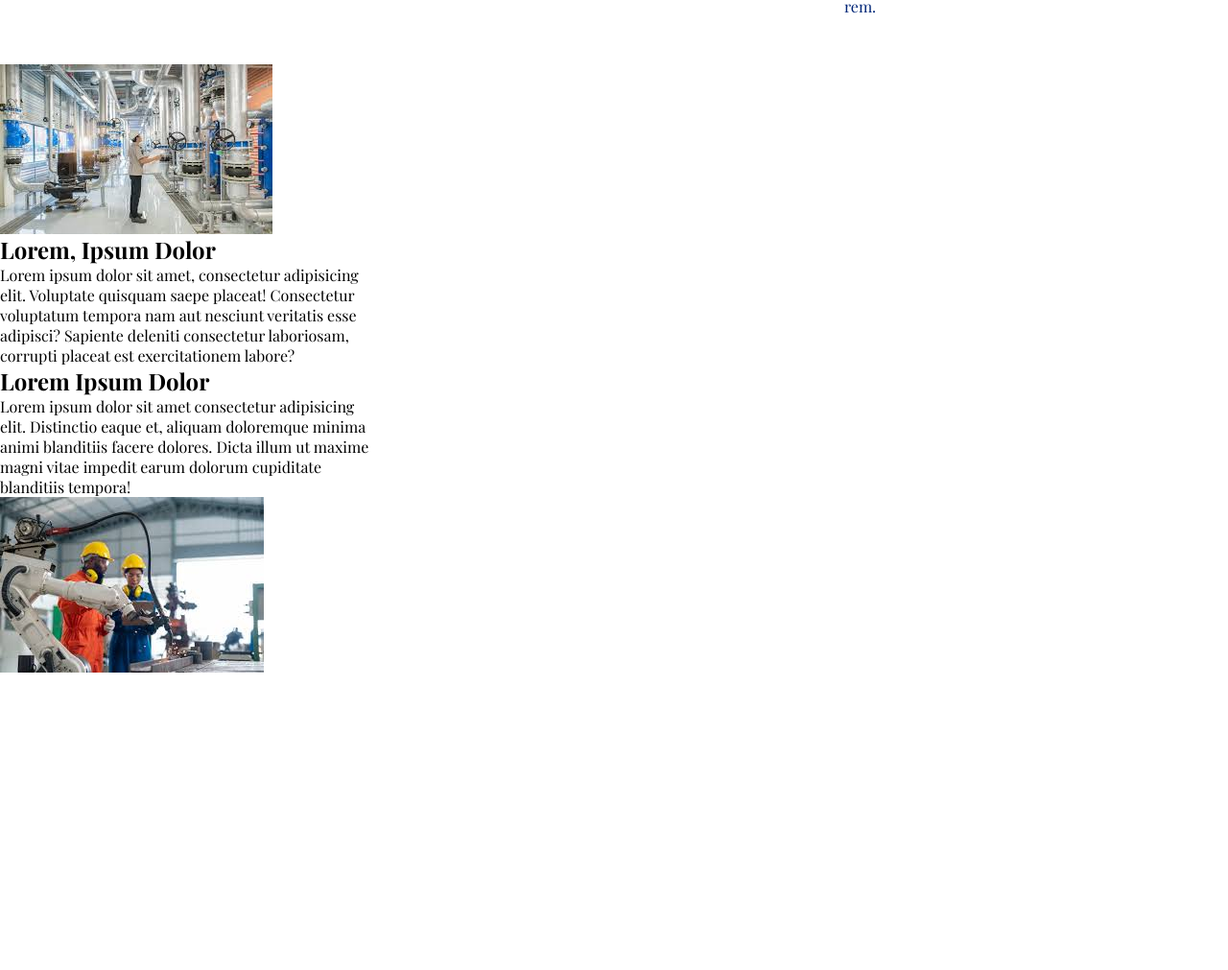
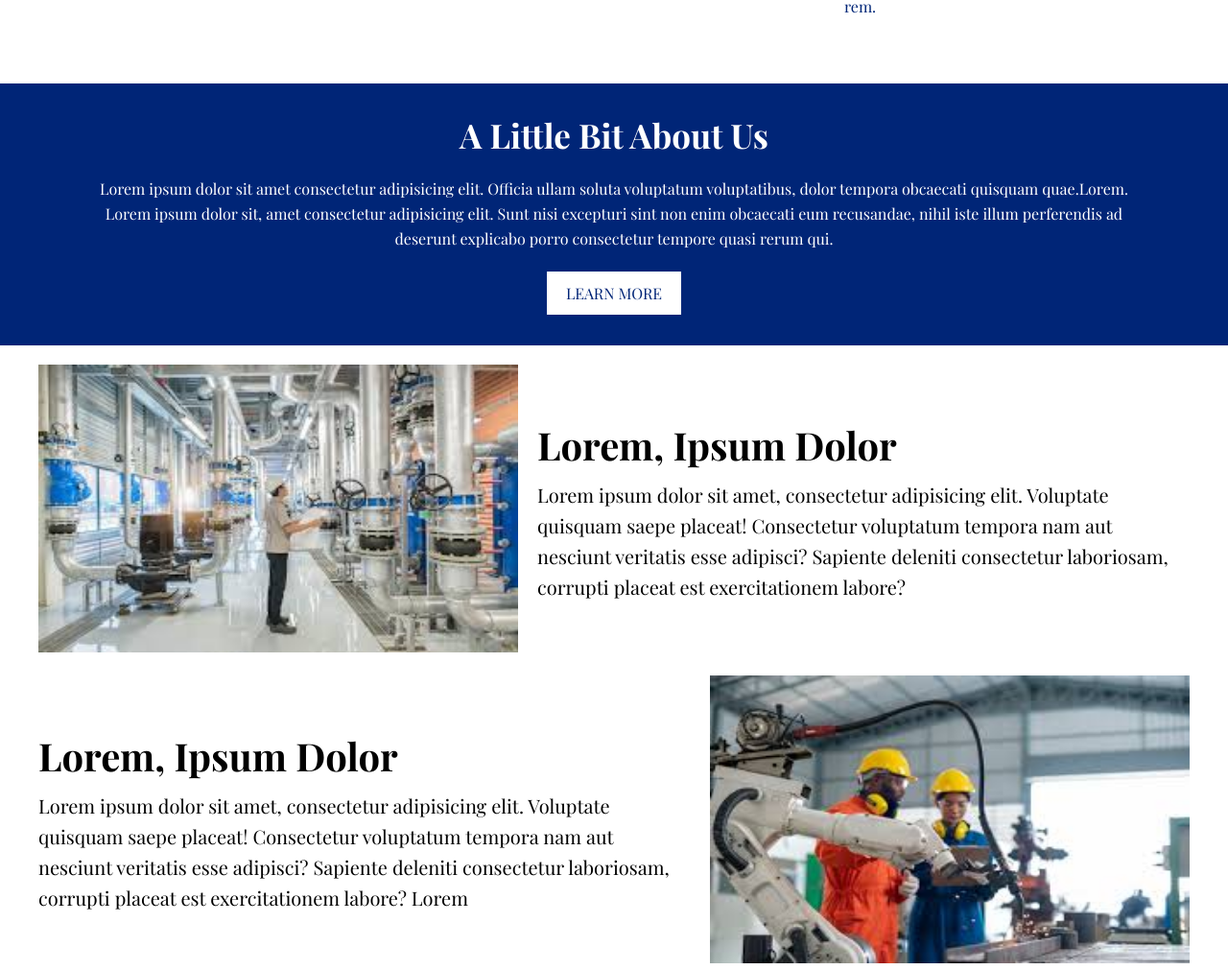
Before and after one commit to ge0107/Industrial-Jan2025, a plain HTML site: page index.html in a window 1280 px wide. Shown: the part 1027-2038 px from the top of the page at 96% size. Before the commit the page ends 1728 px from the top, so only its background shows below. Drawn offline with nearby package versions, Linux system fonts and the light colour scheme; a web font is replaced by a local one.

Commit message:
final codes

```diff
--- a/assets/CSS/style.css
+++ b/assets/CSS/style.css
@@ -85,32 +85,73 @@ height: auto;
     width: 300px;
 }
 /*Main Section End*/
+/*Blue section start*/
+.about {
+    background-color: #002577; /* Blue background */
+    color: white; /* White text */
+    text-align: center; /* Center-align content */
+    padding: 30px 100px; /* Spacing inside the box */
+    margin: 20px auto; /* Center box horizontally with auto */
+  }
+
+  .about h2 {
+    font-size: 35px; /* Font size for the heading */
+    margin-bottom: 20px; /* Spacing below the heading */
+  }
+
+  .about p {
+    font-size: 16px; /* Font size for the paragraph */
+    line-height: 1.6; /* Line spacing for better readability */
+    margin-bottom: 20px; /* Space below the paragraph */
+  }
+
+  .about-button {
+    background-color: white; /* Button background */
+    color: #002577; /* Button text color */
+    border: none; /* No border */
+    padding: 10px 20px; /* Button padding */
+    font-size: 16px; /* Button text size */
+    cursor: pointer; /* Pointer cursor on hover */
+  }
+
+  .about-button:hover {
+    background-color: #e6e6e6; /* Slight gray background on hover */
+  }
+
+/*Blue section end*/
 /*company detail start*/
-.company-details{
-    width: 100%;
-    padding: 0px 100px;
-}
-.company-details .top,
-.company-details .bottom{
-    display: flex;
-    justify-content: space-between;
-}
-.top div, .bottom div{
-    width:50%
-}
-.image{
-    display: flex; /* Align items in a row */
-    align-items: center; /* Vertically center-align text with the image */
-    gap: 20px; /* Space between the image and text */
-}
-.company-details image{
-    width: 150px; /* Set desired image size */
-    height: auto; /* Maintain aspect ratio */
-}
-div.content{
-    font-size: 16px; /* Adjust text size */
-  max-width: 400px; /* Optional: Limit text width */
+.company-Details .top, .company-Details .bottom {
+    display: flex; /* Arrange items side by side */
+    align-items: center; /* Center items vertically */
+    gap: 20px; /* Space between image and content */
+    margin: 20px auto; /* Center the section horizontally */
+    max-width: 1200px; /* Optional: Limit the width of the section */
+  }
 
-}
+  .company-Details .top {
+    flex-direction: row; /* Image on the left, content on the right */
+  }
 
-/*company detail start*/
+  .company-Details .bottom {
+    flex-direction: row-reverse; /* Image on the right, content on the left */
+  }
+
+  .company-Details .image img {
+    width: 500px; /* Make the image responsive */
+    height: 300px; /* Maintain the aspect ratio */
+  }
+
+  .company-Details .content {
+    flex: 1; /* Allow the text section to take up remaining space */
+  }
+
+  .company-Details .content h2 {
+    font-size: 40px; /* Font size for the heading */
+    margin-bottom: 10px; /* Space below the heading */
+  }
+
+  .company-Details .content p {
+    font-size: 20px; /* Font size for the paragraph */
+    line-height: 1.6; /* Line spacing for better readability */
+  }
+/*company detail End*/
--- a/index.html
+++ b/index.html
@@ -69,26 +69,45 @@
     </section>
     <!--Main Section End-->
 <!--Blue Section Start-->
-
-<!--Blue Section Start-->
+<section class="about">
+    <div class="container">
+      <h2>A Little Bit About Us</h2>
+      <p>
+        Lorem ipsum dolor sit amet consectetur adipisicing elit. Officia ullam soluta voluptatum
+        voluptatibus, dolor tempora obcaecati quisquam quae.Lorem. Lorem ipsum dolor sit, amet consectetur adipisicing elit. Sunt nisi excepturi sint non enim obcaecati eum recusandae, nihil iste illum perferendis ad deserunt explicabo porro consectetur tempore quasi rerum qui.
+      </p>
+      <button class="about-button">LEARN MORE</button>
+    </div>
+  </section>
+<!--Blue Section End-->
     <!--Company Details Start-->
     <section class="company-Details">
+        <!-- Top Section -->
         <div class="top">
           <div class="image">
-                <img src="./assets/img/image 1.jpeg" alt="one">
+            <img src="assets/img/image 1.jpeg" alt="one">
           </div>
           <div class="content">
             <h2>Lorem, Ipsum Dolor</h2>
-            <p>Lorem ipsum dolor sit amet, consectetur adipisicing elit. Voluptate quisquam saepe placeat! Consectetur voluptatum tempora nam aut nesciunt veritatis esse adipisci? Sapiente deleniti consectetur laboriosam, corrupti placeat est exercitationem labore?</p>
+            <p>
+              Lorem ipsum dolor sit amet, consectetur adipisicing elit. Voluptate quisquam saepe placeat!
+              Consectetur voluptatum tempora nam aut nesciunt veritatis esse adipisci? Sapiente deleniti
+              consectetur laboriosam, corrupti placeat est exercitationem labore?
+            </p>
           </div>
         </div>
+        <!-- Bottom Section -->
         <div class="bottom">
+            <div class="image">
+                <img src="assets/img/images (1).jpeg" alt="two">
+              </div>
           <div class="content">
-            <h2>Lorem Ipsum Dolor</h2>
-            <p>Lorem ipsum dolor sit amet consectetur adipisicing elit. Distinctio eaque et, aliquam doloremque minima animi blanditiis facere dolores. Dicta illum ut maxime magni vitae impedit earum dolorum cupiditate blanditiis tempora!</p>
-        </div>
-        <div class="image">
-            <img src="./assets/img/images (1).jpeg" alt="one">
+            <h2>Lorem, Ipsum Dolor</h2>
+            <p>
+              Lorem ipsum dolor sit amet, consectetur adipisicing elit. Voluptate quisquam saepe placeat!
+              Consectetur voluptatum tempora nam aut nesciunt veritatis esse adipisci? Sapiente deleniti
+              consectetur laboriosam, corrupti placeat est exercitationem labore? Lorem
+            </p>
           </div>
         </div>
       </section>
```
Lines whose indentation alone changed are shown as unchanged.
